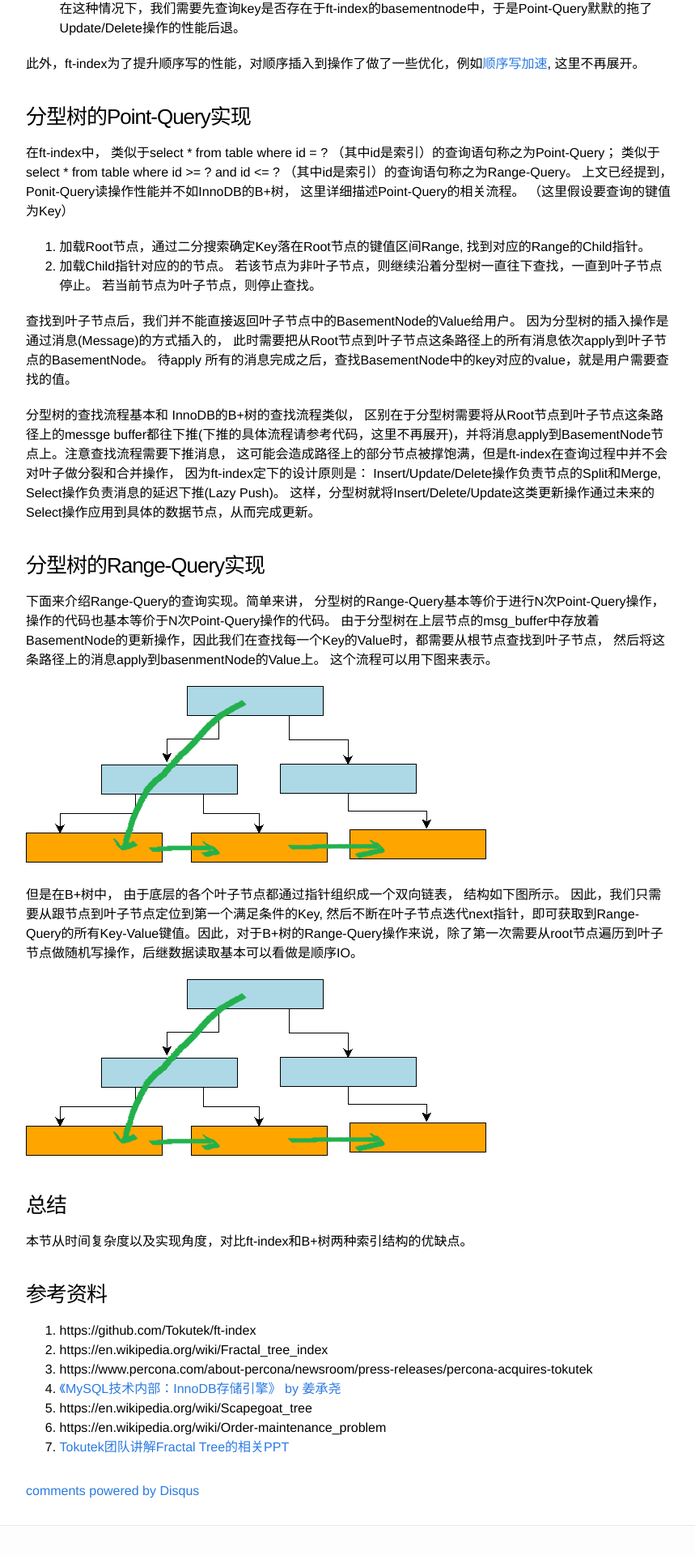
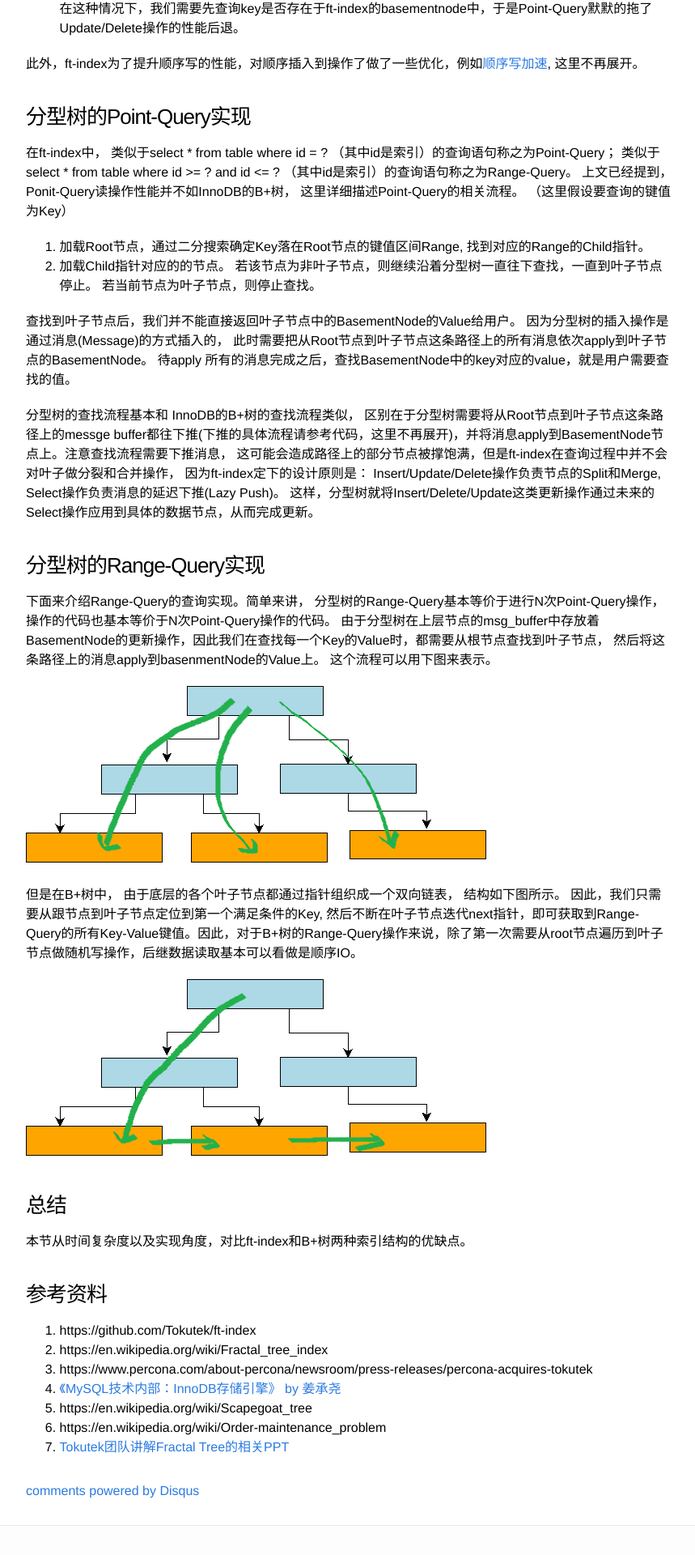
Before and after one commit to SteNicholas/openinx.github.io, a Jekyll site: the page built from _posts/2015-11-25-ft-index-implement.md, in a window 1280 px wide. Shown: the part 3770-5690 px from the top of the page at 81% size, without its empty margins (208-1067 px from the left). Built offline with Jekyll 4.4.1, drawn with Linux system fonts in a browser that asks for light colours; Markdown is read by kramdown in place of the engine named in the settings; comment, search, counter and statistics services are not loaded.

Commit message:
update images

```diff
--- a/_posts/2015-11-25-ft-index-implement.md
+++ b/_posts/2015-11-25-ft-index-implement.md
@@ -87,7 +87,7 @@ Update/Delete操作的情况和Insert操作的情况类似， 但是需要特别
 ### 分型树的Range-Query实现
 下面来介绍Range-Query的查询实现。简单来讲， 分型树的Range-Query基本等价于进行N次Point-Query操作，操作的代码也基本等价于N次Point-Query操作的代码。  由于分型树在上层节点的msg_buffer中存放着BasementNode的更新操作，因此我们在查找每一个Key的Value时，都需要从根节点查找到叶子节点， 然后将这条路径上的消息apply到basenmentNode的Value上。 这个流程可以用下图来表示。
 
-![Alt txt](/images/tokudb/innodb-index-search.png)
+![Alt txt](/images/tokudb/ft-index-push-down.png)
 
 但是在B+树中， 由于底层的各个叶子节点都通过指针组织成一个双向链表， 结构如下图所示。 因此，我们只需要从跟节点到叶子节点定位到第一个满足条件的Key,  然后不断在叶子节点迭代next指针，即可获取到Range-Query的所有Key-Value键值。因此，对于B+树的Range-Query操作来说，除了第一次需要从root节点遍历到叶子节点做随机写操作，后继数据读取基本可以看做是顺序IO。
 
```
